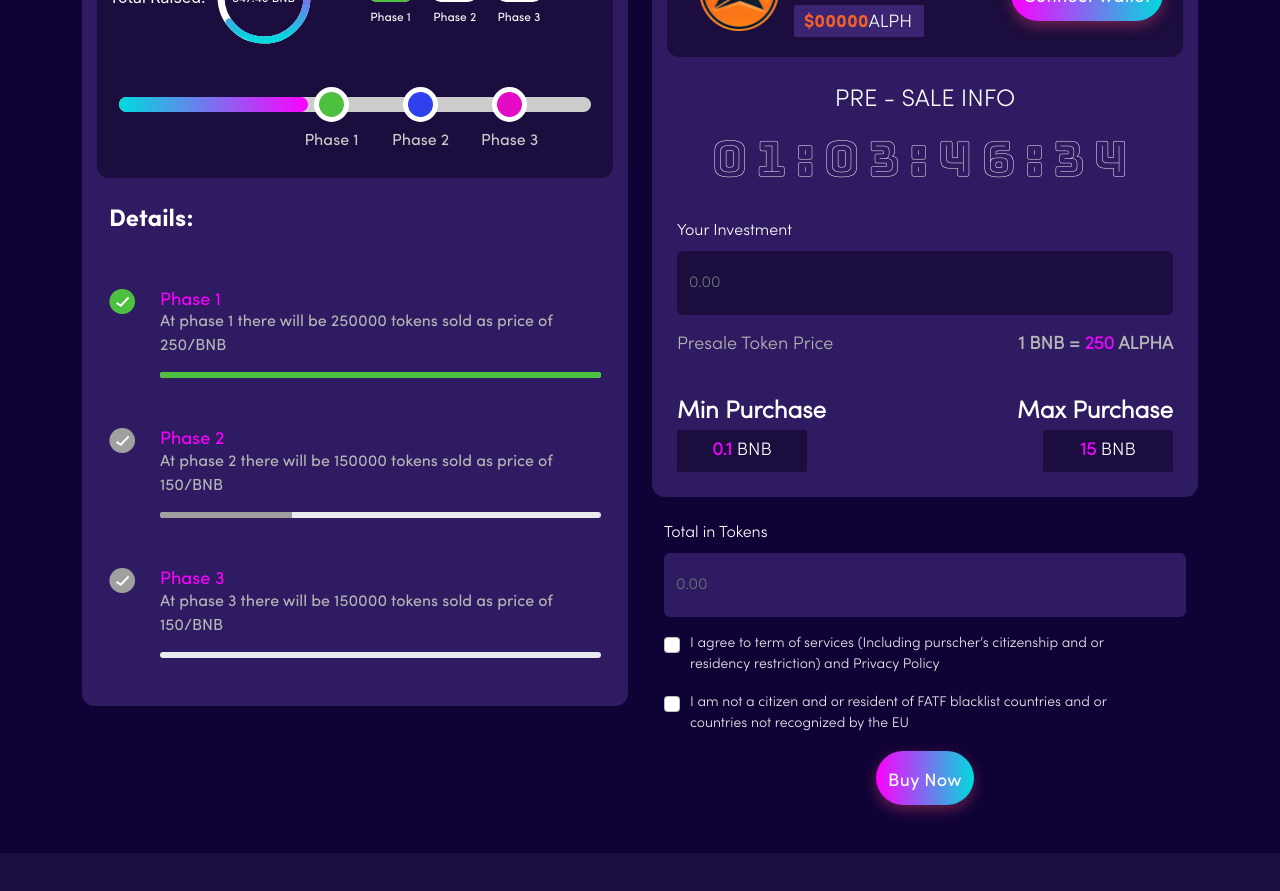
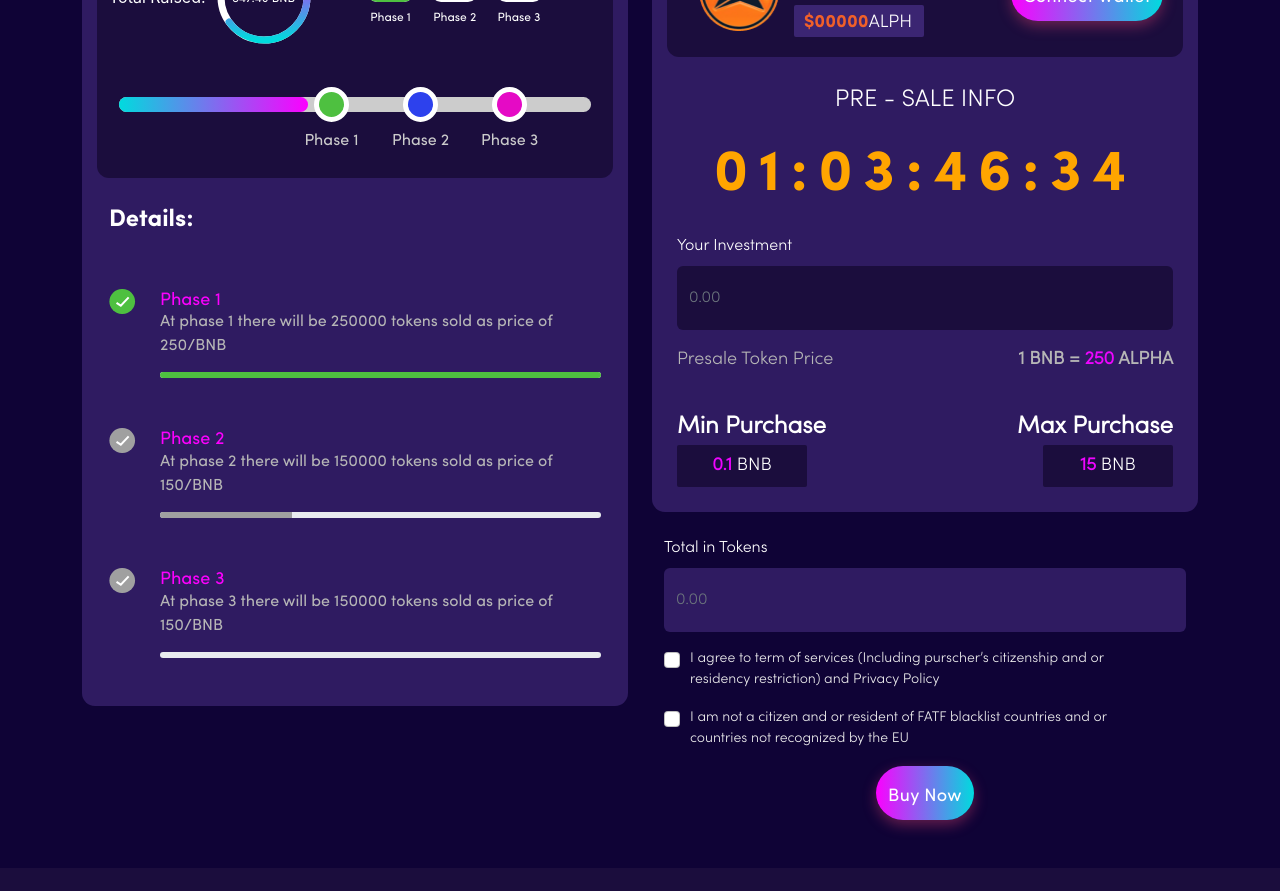
Before and after one commit to techno-usman/alpha-react, a React (Create React App) app: page / in a window 1280 px wide. Shown: the part 2180-3071 px from the top of the page. Built offline with nearby package versions, Linux system fonts and the light colour scheme.

Commit message:
timer css changes - font and color

```diff
--- a/src/components/scss/PresaleForm.module.scss
+++ b/src/components/scss/PresaleForm.module.scss
@@ -92,8 +92,9 @@
     }
 
     .timerOutline {
-        font-family: 'Bungee Outline';
-        font-size: 48px;
+        font-family: 'Sofia Pro Bold';
+        font-size: 58px;
         letter-spacing: 10px;
+        color: orange;
     }
 }
```
